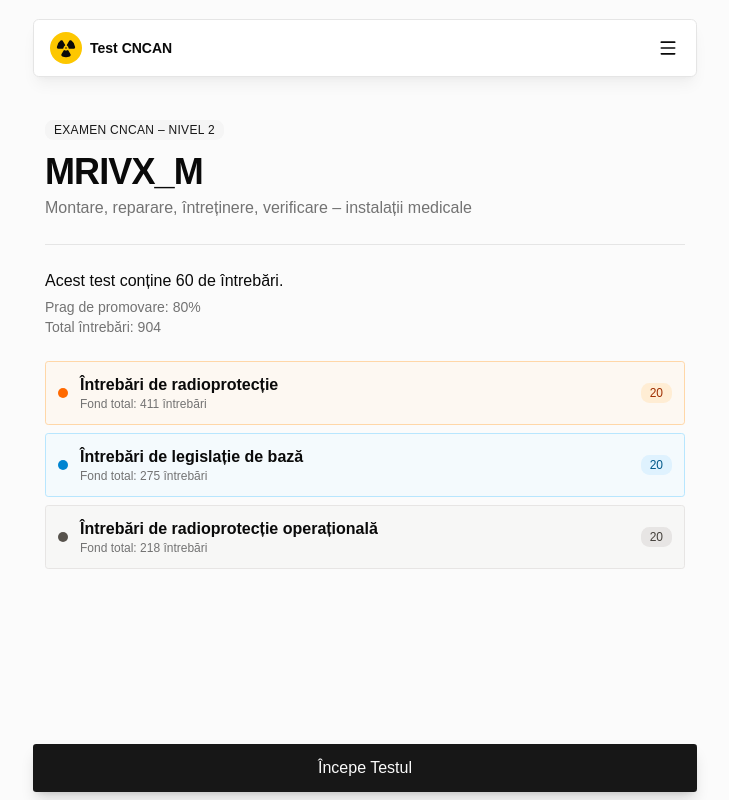
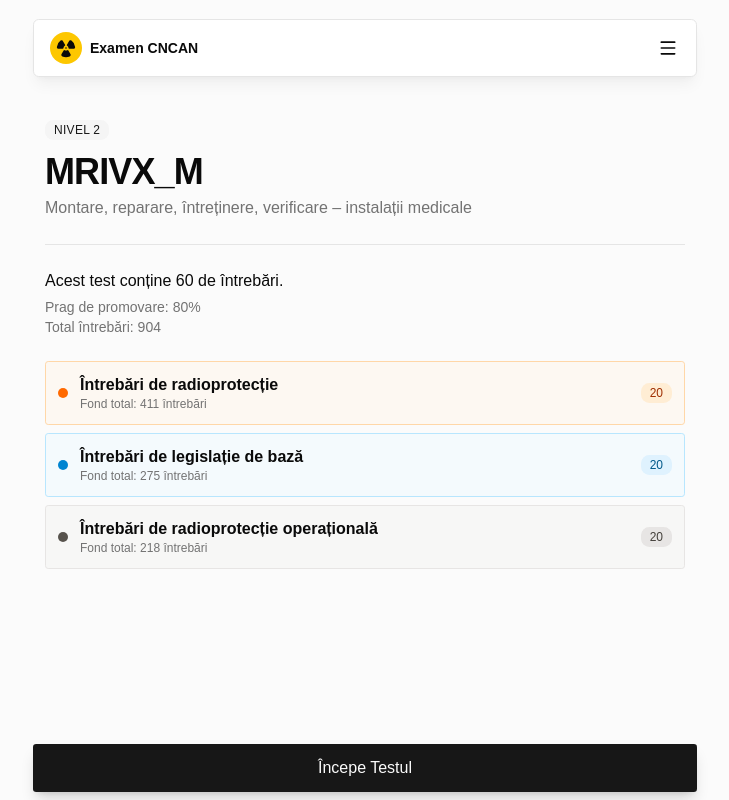
Before and after one commit to engelbertszarvadi/test-cncan, a React (Vite) app: page / in a window 1280 px wide. Shown: the whole page, without its empty margins (275-1004 px from the left). Built offline with nearby package versions, Linux system fonts and the light colour scheme.

Commit message:
copy changes

```diff
--- a/index.html
+++ b/index.html
@@ -3,10 +3,10 @@
   <head>
     <meta charset="UTF-8" />
     <meta name="viewport" content="width=device-width, initial-scale=1.0, viewport-fit=cover, interactive-widget=resizes-content" />
-    <title>Test CNCAN - MRIVX_M</title>
+    <title>Examen CNCAN - MRIVX_M</title>
     <meta name="description" content="Aplicație de pregătire pentru examenul CNCAN – MRIVX_M: întrebări de radioprotecție, legislație de bază și radioprotecție operațională." />
     <meta name="theme-color" content="#fbfbfb" />
-    <meta name="apple-mobile-web-app-title" content="Test CNCAN" />
+    <meta name="apple-mobile-web-app-title" content="Examen CNCAN" />
     <meta name="apple-mobile-web-app-capable" content="yes" />
     <meta name="mobile-web-app-capable" content="yes" />
     <meta name="apple-mobile-web-app-status-bar-style" content="default" />
--- a/src/pages/exam.tsx
+++ b/src/pages/exam.tsx
@@ -310,7 +310,7 @@ function ExamHome({ onStart }: { onStart: () => void }) {
               <RadiationIcon className="size-5" fill="currentColor" />
             </span>
           }
-          title="Test CNCAN"
+          title="Examen CNCAN"
           trailing={IS_INSTALLED_APP ? undefined : menu.toggle}
           panel={IS_INSTALLED_APP ? undefined : menu.panel}
         />
@@ -325,7 +325,7 @@ function ExamHome({ onStart }: { onStart: () => void }) {
       <div className="space-y-6 py-2">
         <div className="space-y-3">
           <Badge variant="secondary" className="tracking-wide uppercase">
-            Examen CNCAN – Nivel 2
+            Nivel 2
           </Badge>
           <div>
             <h1 className="text-3xl font-bold tracking-tight sm:text-4xl">MRIVX_M</h1>
--- a/vite.config.ts
+++ b/vite.config.ts
@@ -13,8 +13,8 @@ export default defineConfig({
       registerType: 'autoUpdate',
       includeAssets: ['favicon.svg', 'apple-touch-icon.png'],
       manifest: {
-        name: 'Test CNCAN - MRIVX_M',
-        short_name: 'Test CNCAN',
+        name: 'Examen CNCAN - MRIVX_M',
+        short_name: 'Examen CNCAN',
         description:
           'Aplicație de pregătire pentru examenul CNCAN – MRIVX_M: întrebări de radioprotecție, legislație de bază și radioprotecție operațională.',
         lang: 'ro',
```
Also changed, not shown: 1 other file (tests, documents, lock files or other folders).
